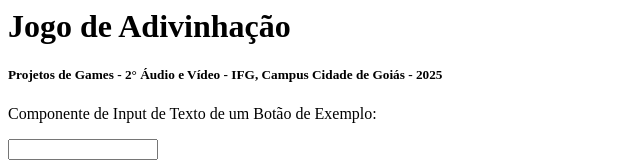
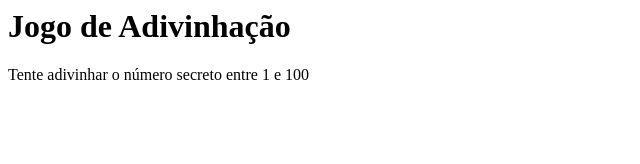
Before and after one commit to natanfelipeteixeiradesouza-svg/game_de-adivinha-o, a plain HTML site: page index.html in a window 1280 px wide. Shown: the whole page, without its empty margins (0-640 px from the left). Drawn offline with Linux system fonts and the light colour scheme.

Commit message:
config head

```diff
--- a/index.html
+++ b/index.html
@@ -13,12 +13,15 @@
 
 <body>
 
+ <div>
+
   <h1>Jogo de Adivinhação</h1>
-  <h5> Projetos de Games - 2° Áudio e Vídeo - IFG, Campus Cidade de Goiás - 2025 </h5>
-  <p>Componente de Input de Texto de um Botão de Exemplo:</p>
+  <p>Tente adivinhar o número secreto entre 1 e 100</p>
 
-  <p> <input type="text" style="width:150px" /> </p>
+  </p>
 
+
+ </div>
 
 </body>
 
```
